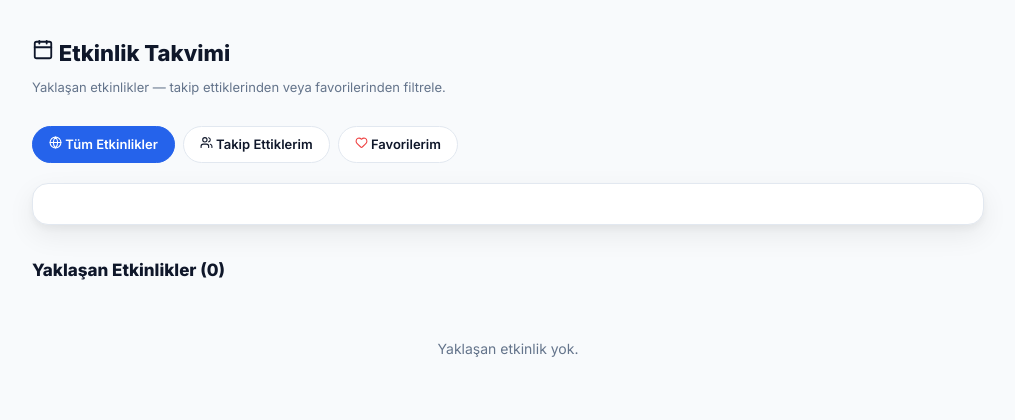
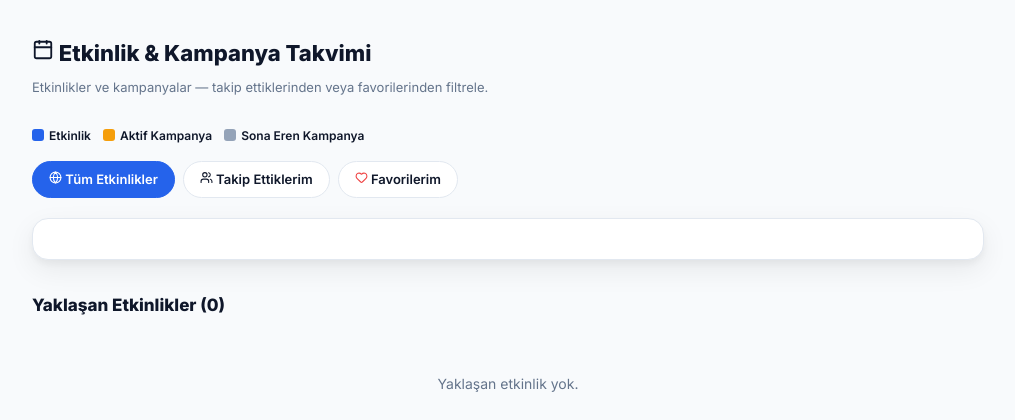
Before and after one commit to nilaykuru/mekanproje, a Django app: page /etkinlikler/takvim/ in a window 1280 px wide. Shown: the part 106-526 px from the top of the page, without its empty margins (132-1147 px from the left). Run offline with Django 5.2, Linux system fonts and the light colour scheme; a user stored in the database is signed in; data comes from the database, SQL or seed files in the repository; data that the repository does not hold is empty; some libraries are stand-ins or nearby versions.

Commit message:
feat: rezervasyon gorunurlugu, kampanya takvimi ve detay sayfasi iyilestirmeleri
- Rezervasyon bolumu rezervasyon_aktif=False olsa da gozukuyor, kapali mesaji gosteriyor
- Etkinlik takviminde kampanyalar eklendi (aktif=sari, sona eren=gri)
- Takvim listesine kampanyalar bolumu eklendi
- Aktif kampanyalar mekan detay sayfasinda duzgun gozukuyor

```diff
--- a/venues/templates/venues/etkinlik_takvimi.html
+++ b/venues/templates/venues/etkinlik_takvimi.html
@@ -33,8 +33,13 @@
 
 {% block content %}
 <div class="takvim-wrap">
-    <h1 class="takvim-baslik"><span class="ic"><i data-lucide="calendar"></i></span> Etkinlik Takvimi</h1>
-    <p class="takvim-alt">Yaklaşan etkinlikler — takip ettiklerinden veya favorilerinden filtrele.</p>
+    <h1 class="takvim-baslik"><span class="ic"><i data-lucide="calendar"></i></span> Etkinlik & Kampanya Takvimi</h1>
+    <p class="takvim-alt">Etkinlikler ve kampanyalar — takip ettiklerinden veya favorilerinden filtrele.</p>
+    <div style="display:flex;flex-wrap:wrap;gap:12px;margin-bottom:16px;font-size:12px;font-weight:600;">
+        <span style="display:flex;align-items:center;gap:5px;"><span style="width:12px;height:12px;border-radius:3px;background:#2563eb;display:inline-block;"></span> Etkinlik</span>
+        <span style="display:flex;align-items:center;gap:5px;"><span style="width:12px;height:12px;border-radius:3px;background:#f59e0b;display:inline-block;"></span> Aktif Kampanya</span>
+        <span style="display:flex;align-items:center;gap:5px;"><span style="width:12px;height:12px;border-radius:3px;background:#94a3b8;display:inline-block;"></span> Sona Eren Kampanya</span>
+    </div>
 
     <div style="display:flex;gap:8px;flex-wrap:wrap;margin-bottom:20px;">
         <a href="?filtre=tumu"
@@ -76,6 +81,32 @@
     {% empty %}
     <div style="text-align:center;padding:40px 20px;color:var(--muted);font-size:14px;">Yaklaşan etkinlik yok.</div>
     {% endfor %}
+
+    {% if kampanyalar %}
+    <h2 class="yaklasan-baslik" style="margin-top:32px;"><span class="ic"><i data-lucide="tag"></i></span> Kampanyalar ({{ kampanyalar.count }})</h2>
+    {% for k in kampanyalar %}
+    <a href="{% url 'mekan_detay' k.mekan.id %}" style="text-decoration:none;display:block;">
+        <div class="etkinlik-kart" style="border-left:3px solid {% if k.baslangic <= now and now <= k.bitis %}#f59e0b{% else %}#e2e8f0{% endif %};">
+            <div class="etkinlik-tarih-blok" style="background:{% if k.baslangic <= now and now <= k.bitis %}#f59e0b{% else %}#94a3b8{% endif %};">
+                <div class="gun">{{ k.baslangic|date:"d" }}</div>
+                <div class="ay">{{ k.baslangic|date:"M" }}</div>
+            </div>
+            <div class="etkinlik-bilgi">
+                <div style="display:flex;align-items:center;gap:6px;">
+                    <div class="etkinlik-baslik">{{ k.baslik }}</div>
+                    {% if k.baslangic <= now and now <= k.bitis %}
+                    <span style="background:#fef9c3;color:#a16207;font-size:10px;font-weight:700;padding:2px 7px;border-radius:10px;">Aktif</span>
+                    {% else %}
+                    <span style="background:#f1f5f9;color:#64748b;font-size:10px;font-weight:700;padding:2px 7px;border-radius:10px;">Sona Erdi</span>
+                    {% endif %}
+                </div>
+                <div class="etkinlik-mekan"><span class="ic"><i data-lucide="map-pin"></i></span> {{ k.mekan.ad }}</div>
+                <div class="etkinlik-saat">{{ k.baslangic|date:"d M Y H:i" }} – {{ k.bitis|date:"d M Y H:i" }}</div>
+            </div>
+        </div>
+    </a>
+    {% endfor %}
+    {% endif %}
 </div>
 
 <script>
--- a/venues/views.py
+++ b/venues/views.py
@@ -1434,34 +1434,49 @@ def etkinlik_takvimi(request):
     import json as _json
     from django.utils import timezone as tz
 
-    filtre = request.GET.get('filtre', 'tumu')  # tumu | takip | favori
+    filtre = request.GET.get('filtre', 'tumu')
+    now = tz.now()
 
-    etkinlikler = Etkinlik.objects.filter(bitis__gte=tz.now()).select_related('mekan').order_by('baslangic')
+    etkinlikler = Etkinlik.objects.filter(bitis__gte=now).select_related('mekan').order_by('baslangic')
+    kampanyalar = Kampanya.objects.select_related('mekan').order_by('-baslangic')
 
     if filtre == 'takip':
-        # Takip edilen kullanıcıların sahip olduğu mekanlardaki etkinlikler
         takip_edilen_ids = request.user.takip_ettikleri.values_list('takip_edilen_id', flat=True)
         etkinlikler = etkinlikler.filter(mekan__sahibi_id__in=takip_edilen_ids)
+        kampanyalar = kampanyalar.filter(mekan__sahibi_id__in=takip_edilen_ids)
     elif filtre == 'favori':
-        # Kullanıcının favori mekanlarındaki etkinlikler
         favori_mekan_ids = request.user.favori_mekanlar.values_list('id', flat=True)
         etkinlikler = etkinlikler.filter(mekan_id__in=favori_mekan_ids)
+        kampanyalar = kampanyalar.filter(mekan_id__in=favori_mekan_ids)
 
     renk_map = {'tumu': '#2563eb', 'takip': '#7c3aed', 'favori': '#dc2626'}
-    renk = renk_map.get(filtre, '#2563eb')
+    etkinlik_renk = renk_map.get(filtre, '#2563eb')
 
     events = []
     for e in etkinlikler:
         events.append({
-            'id': e.id,
-            'title': f"{e.baslik} @ {e.mekan.ad}",
+            'id': f'e_{e.id}',
+            'title': f'🎭 {e.baslik} — {e.mekan.ad}',
             'start': e.baslangic.isoformat(),
             'end': e.bitis.isoformat(),
             'url': f'/mekan/{e.mekan_id}/',
-            'color': renk,
+            'color': etkinlik_renk,
         })
+    for k in kampanyalar:
+        aktif = k.baslangic <= now <= k.bitis
+        events.append({
+            'id': f'k_{k.id}',
+            'title': f'🏷 {k.baslik} — {k.mekan.ad}',
+            'start': k.baslangic.isoformat(),
+            'end': k.bitis.isoformat(),
+            'url': f'/mekan/{k.mekan_id}/',
+            'color': '#f59e0b' if aktif else '#94a3b8',
+        })
+
     return render(request, 'venues/etkinlik_takvimi.html', {
         'events_json': _json.dumps(events, ensure_ascii=False),
         'etkinlikler': etkinlikler,
+        'kampanyalar': kampanyalar,
         'aktif_filtre': filtre,
+        'now': now,
     })
```
Also changed, not shown: venues/templates/venues/mekan_detay.html (+7 -1 lines).
